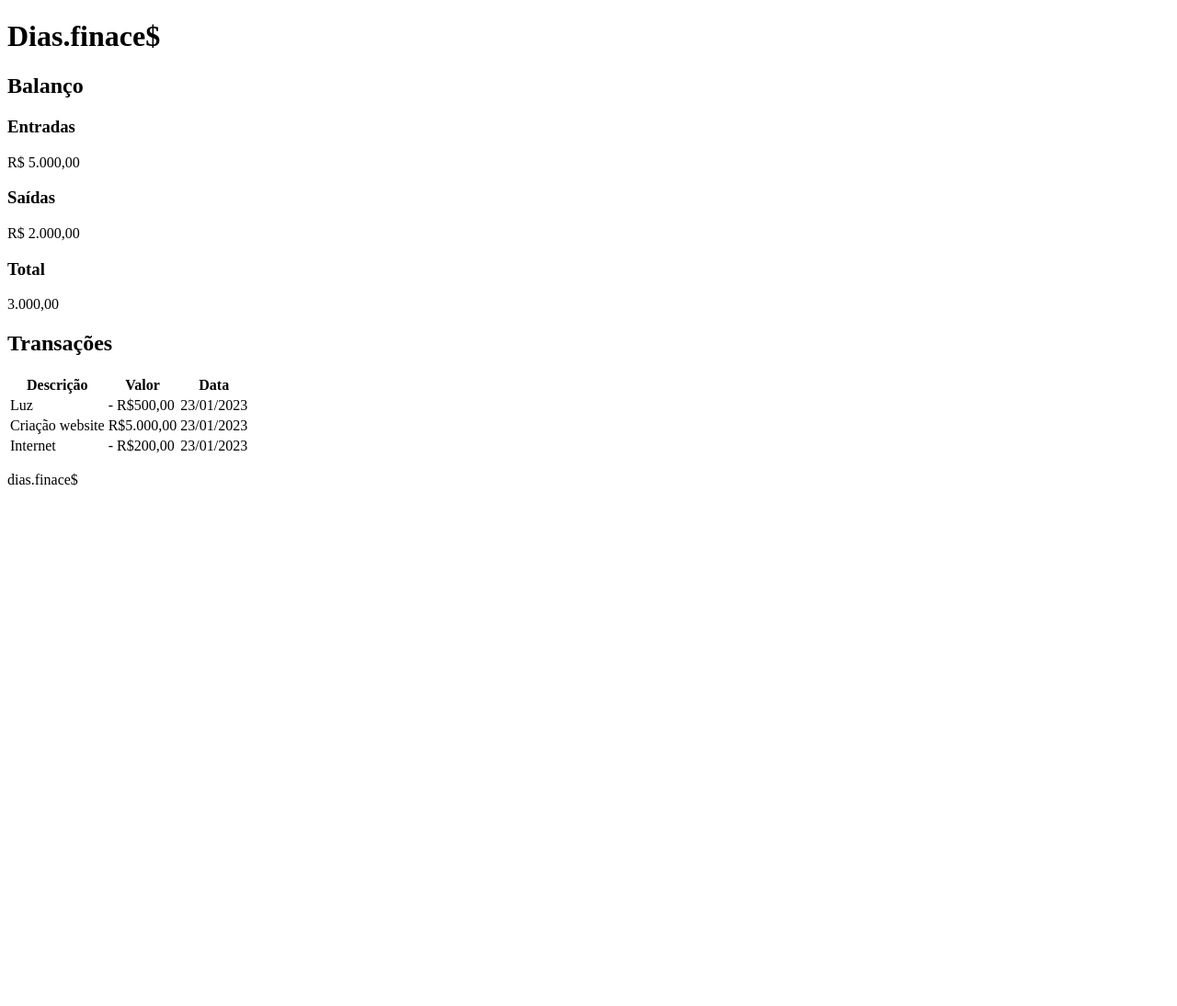
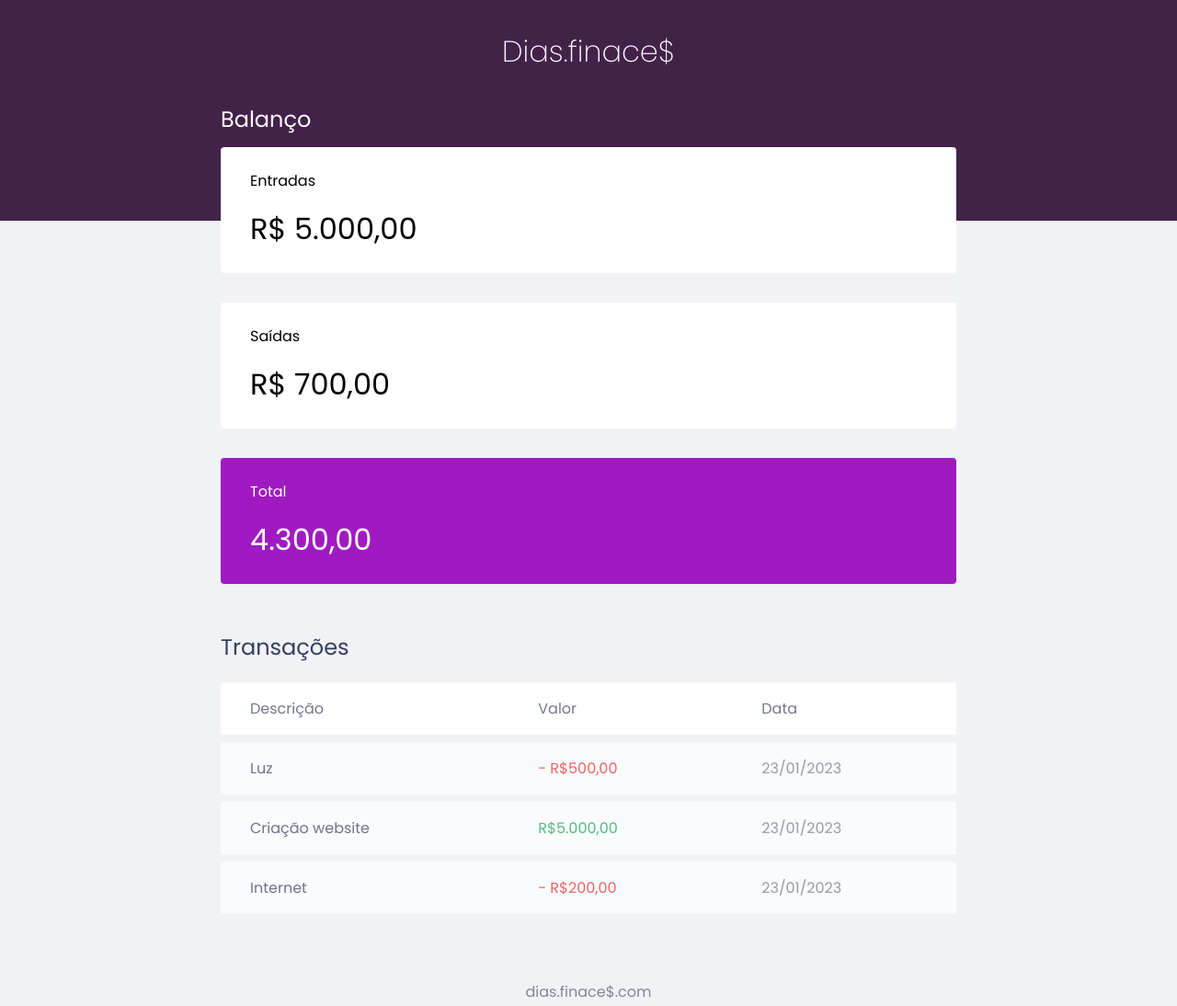
Before and after one commit to MatheusProg/Dias.controlFinance, a plain HTML site: page index.html in a window 1280 px wide. Shown: the whole page at 92% size. Before the commit the page ends 800 px from the top, so only its background shows below. Drawn offline with Linux system fonts and the light colour scheme.

Commit message:
começa a estilização

```diff
--- a/index.html
+++ b/index.html
@@ -5,7 +5,12 @@
     <meta charset="UTF-8">
     <meta http-equiv="X-UA-Compatible" content="IE=edge">
     <meta name="viewport" content="width=device-width, initial-scale=1.0">
-    <link rel="stylesheet" href="style.css">
+    <!-- Fonts -->
+    <link rel="preconnect" href="https://fonts.googleapis.com">
+<link rel="preconnect" href="https://fonts.gstatic.com" crossorigin>
+<link href="https://fonts.googleapis.com/css2?family=Poppins:ital,wght@0,100;0,200;0,400;0,700;1,200;1,400&display=swap" rel="stylesheet">
+    <!-- Links -->
+    <link rel="stylesheet" href="./style.css">
     <title>dias.finace$</title>
 </head>
 
@@ -13,7 +18,7 @@
     <header>
         <h1 id="logo">Dias.finace$</h1>
     </header>
-    <main>
+    <main class="container">
         <section id="balance">
             <h2>Balanço</h2>
             <div class="card">
@@ -22,11 +27,11 @@
             </div>
             <div class="card">
                 <h3>Saídas</h3>
-                <p>R$ 2.000,00</p>
+                <p>R$ 700,00</p>
             </div>
-            <div class="card">
+            <div class="card total">
                 <h3>Total</h3>
-                <p>3.000,00</p>
+                <p>4.300,00</p>
             </div>
         </section>
         <section id="transaction">
@@ -42,26 +47,26 @@
                 </thead>
                 <tbody>
                     <tr>
-                        <td>Luz</td>
-                        <td>- R$500,00</td>
-                        <td>23/01/2023</td>
+                        <td class="description">Luz</td>
+                        <td class="expense">- R$500,00</td>
+                        <td calss="date">23/01/2023</td>
                     </tr>
                     <tr>
-                        <td>Criação website</td>
-                        <td>R$5.000,00</td>
-                        <td>23/01/2023</td>
+                        <td class="description">Criação website</td>
+                        <td class="income">R$5.000,00</td>
+                        <td calss="date">23/01/2023</td>
                     </tr>
                     <tr>
-                        <td>Internet</td>
-                        <td>- R$200,00</td>
-                        <td>23/01/2023</td>
+                        <td class="description">Internet</td>
+                        <td class="expense">- R$200,00</td>
+                        <td calss="date">23/01/2023</td>
                     </tr>
                 </tbody>
             </table>
         </section>
     </main>
     <footer>
-        <p>dias.finace$</p>
+        <p>dias.finace$.com</p>
     </footer>
 
 </body>
--- /dev/null
+++ b/style.css
@@ -0,0 +1,127 @@
+:root {
+    --dark-blue: #363f5f;
+}
+
+* {
+    margin: 0;
+    padding: 0;
+    box-sizing: border-box;
+}
+
+body {
+    background: #f0f2f5;
+    font-family: 'poppins', sans-serif;
+}
+
+.container {
+    width: min(90vw, 800px);
+
+    margin: auto;
+}
+
+/* Title ============================== */
+h2 {
+    color: var(--dark-blue);
+    margin-top: 3.2rem;
+    margin-bottom: 0.8rem;
+
+    font-weight: 400;
+}
+
+/* Header ============================== */
+header {
+    background: #43224a;
+    padding: 2rem 0 10rem ;
+    text-align: center;
+}
+#logo {
+    font-weight: 200;
+    color: #fff;
+}
+
+/* Balance ============================== */
+#balance {
+    margin-top: -8rem;
+}
+
+#balance h2 {
+    color: #fff;
+    margin-top: 0;
+}
+
+/* Cards ============================== */
+.card {
+    background: white;
+    padding: 1.5rem 2rem;
+    border-radius: 0.25rem;
+
+    margin-bottom: 2rem;
+}
+
+.card h3 {
+    font-weight: normal;
+    font-size: 1rem;
+}
+.card p {
+    font-size: 2rem;
+    line-height: 3rem;
+
+    margin-top: 1rem;
+}
+
+.card.total {
+    background: #a01ac2;
+    color: white;
+}
+
+/* Table ============================== */
+#data-table {
+    width: 100%;
+    border-spacing: 0 0.5rem;
+    color: #72788d;
+}
+
+table thead th:first-child,
+table tbody td:first-child {
+    border-radius: 0.25rem 0 0 0.25rem;
+}
+
+table thead th {
+    background: white;
+
+    font-weight: normal;
+    padding: 1rem 2rem;
+
+    text-align: left;
+}
+
+table tbody tr {
+    opacity: 0.7;
+}
+table tbody tr:hover {
+    opacity: 1;
+}
+
+table tbody td {
+    background: white;
+    padding: 1rem 2rem;
+}
+
+td.description {
+    color: var(--dark-blue);
+}
+td.income {
+    color: #12a454;
+}
+td.expense {
+    color: #e92929;
+}
+
+/* Footer ============================== */
+footer {
+    text-align: center;
+    padding: 4rem 0 2rem;
+    color: var(--dark-blue);
+
+    opacity: 0.6;
+}
```
